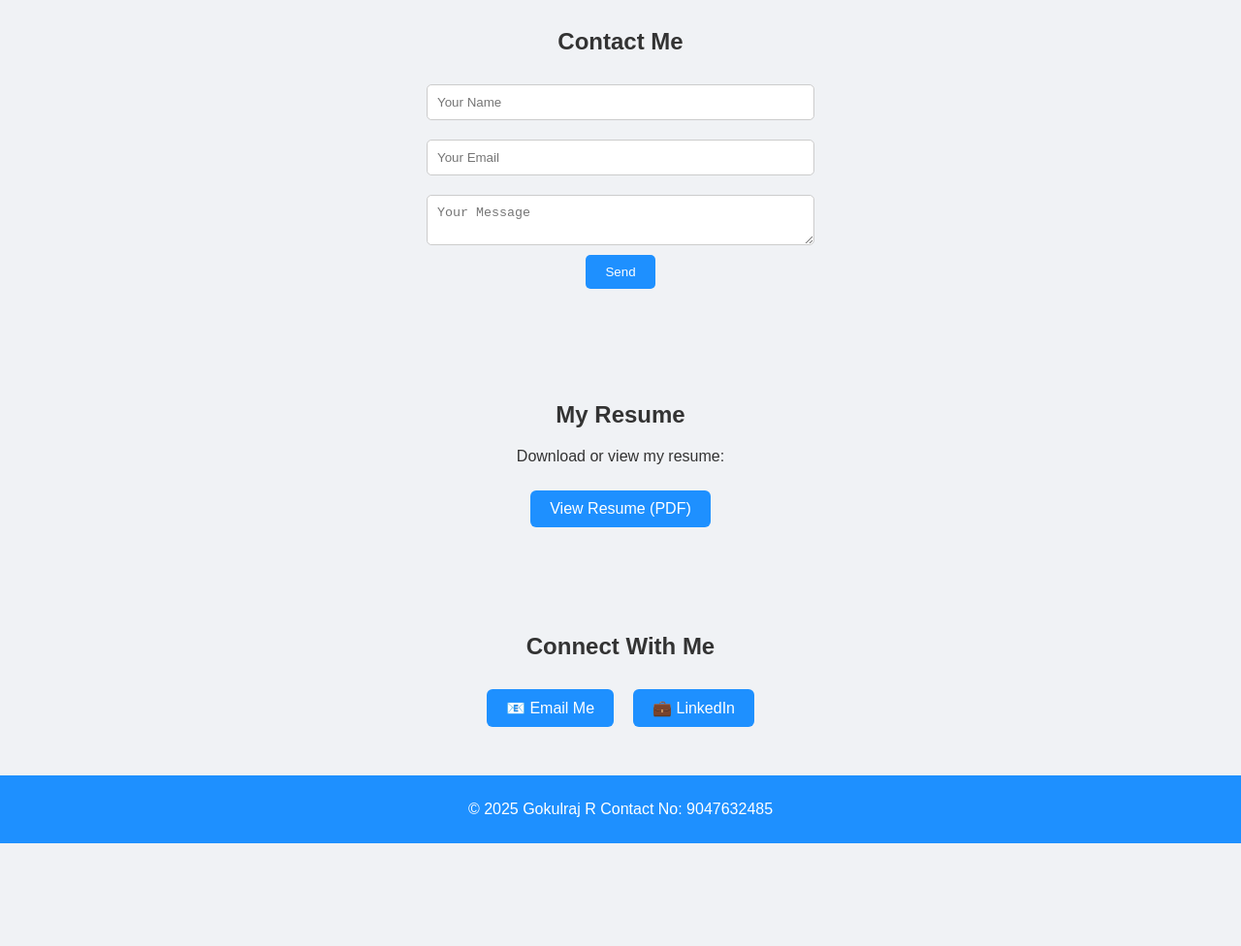
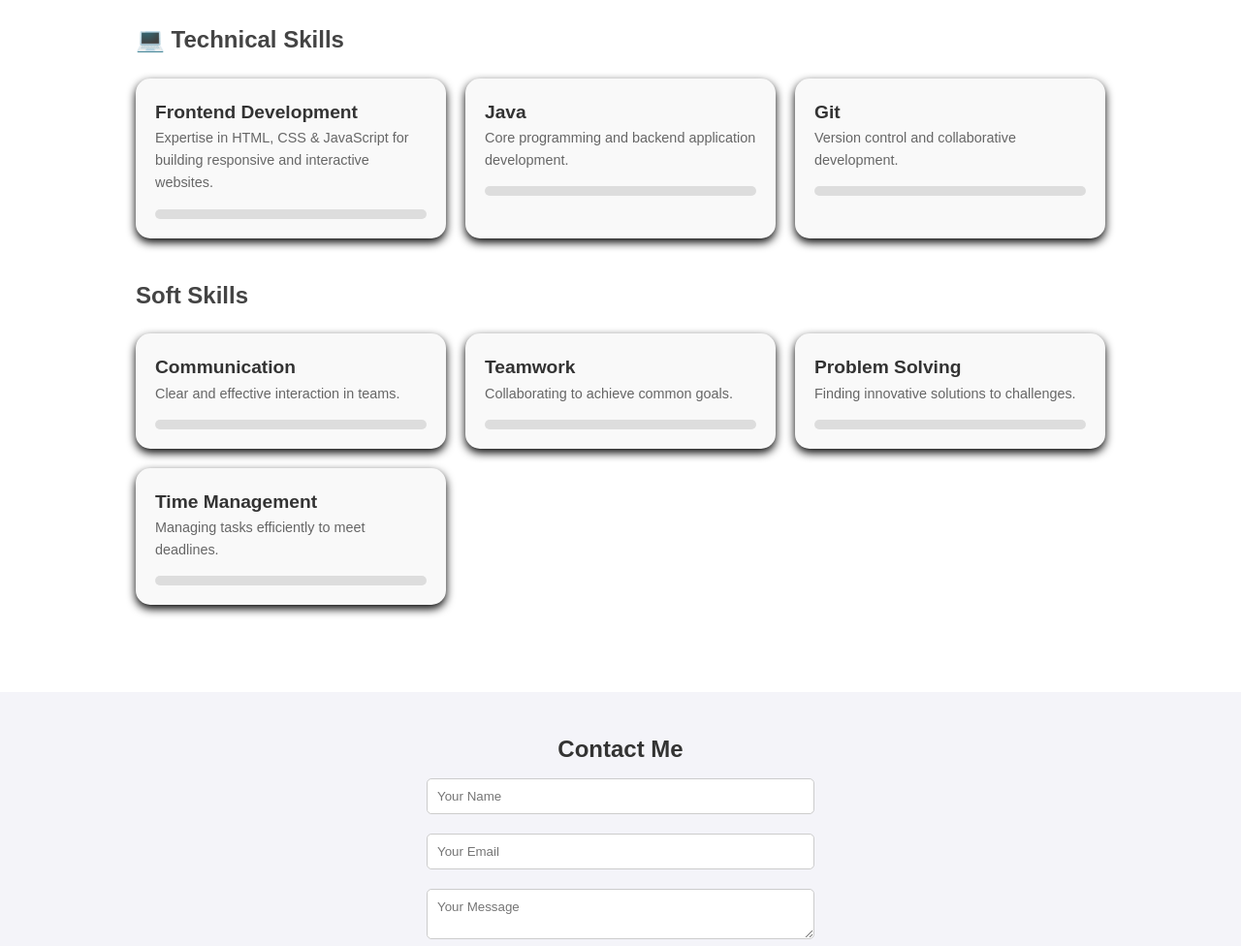
Before and after one commit to gokulraj4545/-my-portfolio, a plain HTML site: page index.html in a window 1280 px wide. Shown: the part 505-1481 px from the top of the page at 97% size. Before the commit the page ends 1375 px from the top, so only its background shows below. Drawn offline with Linux system fonts and the light colour scheme.

Commit message:
files are added

```diff
--- a/index.html
+++ b/index.html
@@ -19,16 +19,123 @@
     </nav>
   </header>
 
+  <!-- Home Section -->
   <section class="home-section">
     <div class="home-content">
       <div class="text">
         <h2>Hi, I’m Gokul Raj</h2>
         <p>Passionate Web Developer specialized in HTML, CSS & JavaScript</p>
       </div>
-      <img src="pic/img.jpg" alt="My Profile" class="profile-img" />
+      <img src="pic/img2.png" alt="My Profile" class="profile-img" />
     </div>
   </section>
 
+  <!-- Skills Section -->
+<section class="skills" id="skills">
+  <h2>My Skills</h2>
+
+  <!-- Technical Skills -->
+  <div class="skill-category">
+    <h3>💻 Technical Skills</h3>
+    <div class="grid">
+
+      <!-- Frontend Development -->
+      <article class="card">
+        <div class="meta">
+          <div class="avatar">🌐</div>
+          <div>
+            <div class="title">Frontend Development</div>
+            <div class="desc">Expertise in HTML, CSS & JavaScript for building responsive and interactive websites.</div>
+          </div>
+        </div>
+        <div class="progress" data-value="85"><i></i></div>
+      </article>
+
+      <!-- Java -->
+      <article class="card">
+        <div class="meta">
+          <div class="avatar">☕</div>
+          <div>
+            <div class="title">Java</div>
+            <div class="desc">Core programming and backend application development.</div>
+          </div>
+        </div>
+        <div class="progress" data-value="75"><i></i></div>
+      </article>
+
+      <!-- Git -->
+      <article class="card">
+        <div class="meta">
+          <div class="avatar">🔧</div>
+          <div>
+            <div class="title">Git</div>
+            <div class="desc">Version control and collaborative development.</div>
+          </div>
+        </div>
+        <div class="progress" data-value="70"><i></i></div>
+      </article>
+
+    </div>
+  </div>
+
+  <!-- Soft Skills -->
+  <div class="skill-category">
+    <h3> Soft Skills</h3>
+    <div class="grid">
+
+      <!-- Communication -->
+      <article class="card">
+        <div class="meta">
+          <div class="avatar">🗣</div>
+          <div>
+            <div class="title">Communication</div>
+            <div class="desc">Clear and effective interaction in teams.</div>
+          </div>
+        </div>
+        <div class="progress" data-value="85"><i></i></div>
+      </article>
+
+      <!-- Teamwork -->
+      <article class="card">
+        <div class="meta">
+          <div class="avatar">🤝</div>
+          <div>
+            <div class="title">Teamwork</div>
+            <div class="desc">Collaborating to achieve common goals.</div>
+          </div>
+        </div>
+        <div class="progress" data-value="90"><i></i></div>
+      </article>
+
+      <!-- Problem Solving -->
+      <article class="card">
+        <div class="meta">
+          <div class="avatar">💡</div>
+          <div>
+            <div class="title">Problem Solving</div>
+            <div class="desc">Finding innovative solutions to challenges.</div>
+          </div>
+        </div>
+        <div class="progress" data-value="80"><i></i></div>
+      </article>
+
+      <!-- Time Management -->
+      <article class="card">
+        <div class="meta">
+          <div class="avatar">⏰</div>
+          <div>
+            <div class="title">Time Management</div>
+            <div class="desc">Managing tasks efficiently to meet deadlines.</div>
+          </div>
+        </div>
+        <div class="progress" data-value="75"><i></i></div>
+      </article>
+
+    </div>
+  </div>
+</section>
+
+  <!-- Contact Section -->
   <section id="contact">
     <h2>Contact Me</h2>
     <form id="contactForm">
@@ -39,24 +146,30 @@
     </form>
     <p id="formResponse"></p>
   </section>
+
+  <!-- Resume Section -->
   <section id="resume">
     <h2>My Resume</h2>
     <p>Download or view my resume:</p>
-  <a href="resume.pdf" target="_blank" class="button">View Resume (PDF)</a>
+    <a href="resume.pdf" target="_blank" class="button">📄 View Resume (PDF)</a>
   </section>
 
+  <!-- Connect Section -->
   <section id="connect">
     <h2>Connect With Me</h2>
     <div class="social-buttons">
-    <a href="gokulraj922005@gmail.com" class="button" target="_blank">📧 Email Me</a>
+      <a href="mailto:gokulraj922005@gmail.com" class="button">📧 Email Me</a>
       <a href="https://www.linkedin.com/in/gokul-raj-r-282b32264" class="button" target="_blank">💼 LinkedIn</a>
     </div>
   </section>
 
+  <!-- Footer -->
+  <footer>
+    <p>© 2025 Gokulraj R</p>
+    <p>Email: <a href="mailto:gokulraj922005@gmail.com">gokulraj922005@gmail.com</a></p>
+    <p>Contact No: 9047632485</p>
+  </footer>
 
-  <footer>
-    <p>© 2025 Gokulraj R    Contact No: 9047632485</p>
-  </footer>
   <script src="script.js"></script>
 </body>
 </html>
--- a/style.css
+++ b/style.css
@@ -12,7 +12,7 @@ body {
 }
 
 header {
-  background-color: #1e90ff;
+  background-color: black;
   color: white;
   padding: 20px 0;
   text-align: center;
@@ -37,14 +37,14 @@ nav ul li {
 }
 
 nav ul li a {
-  color: white;
+  color:gray;
   text-decoration: none;
   font-weight: bold;
   transition: color 0.3s;
 }
 
 nav ul li a:hover {
-  color: #ffd700;
+  color: white;
 
 }
 
@@ -111,7 +111,7 @@ form input, form textarea {
 
 form button {
   padding: 10px 20px;
-  background-color: #1e90ff;
+  background-color: black;
   color: white;
   border: none;
   border-radius: 5px;
@@ -126,7 +126,7 @@ form button:hover {
 footer {
   text-align: center;
   padding: 10px;
-  background-color: #1e90ff;
+  background-color:black;
   color: white;
 }
 
@@ -145,7 +145,7 @@ footer {
 .button {
   display: inline-block;
   padding: 10px 20px;
-  background-color: #1e90ff;
+  background-color: black;
   color: white;
   text-decoration: none;
   border-radius: 6px;
@@ -154,7 +154,7 @@ footer {
 }
 
 .button:hover {
-  background-color: #0d74d1;
+  background-color: black;
 }
 
 .social-buttons {
@@ -162,3 +162,147 @@ footer {
   justify-content: center;
   flex-wrap: wrap;
 }
+
+
+
+/* ===== Basic Reset ===== */
+* {
+  margin: 0;
+  padding: 0;
+  box-sizing: border-box;
+  font-family: "Poppins", sans-serif;
+}
+
+body {
+  background: #f4f4f9;
+  color: #333;
+  line-height: 1.6;
+}
+
+/* ===== Header ===== */
+header {
+  background: #222;
+  color: #fff;
+  padding: 15px 20px;
+  display: flex;
+  justify-content: space-between;
+  align-items: center;
+}
+
+header h1 {
+  font-size: 1.8rem;
+}
+
+nav ul {
+  list-style: none;
+  display: flex;
+  gap: 20px;
+}
+
+nav a {
+  color: #fff;
+  text-decoration: none;
+  font-weight: 500;
+}
+
+nav a:hover {
+  color: #ff9800;
+}
+
+/* ===== Skills Section ===== */
+.skills {
+  padding: 50px 20px;
+  text-align: center;
+  background: #fff;
+}
+
+.skills h2 {
+  font-size: 2rem;
+  margin-bottom: 30px;
+  color: #222;
+}
+
+.skills .grid {
+  display: grid;
+  grid-template-columns: repeat(auto-fit, minmax(280px, 1fr));
+  gap: 20px;
+  max-width: 1000px;
+  margin: auto;
+}
+
+.skills .card {
+  background: #f9f9f9;
+  padding: 20px;
+  border-radius: 15px;
+  box-shadow: 0px 4px 10px black;
+  text-align: left;
+  transition: transform 0.3s;
+}
+
+.skills .card:hover {
+  transform: translateY(-5px);
+}
+
+/* Avatar Circle */
+.skills .avatar {
+  background: black;
+  color: #fff;
+  width: 70px;
+  height: 70px;
+  display: none;
+  align-items: center;
+  justify-content: center;
+  border-radius: 50%;
+  font-weight: bold;
+  margin-right: 15px;
+}
+
+/* Meta Info */
+.skills .meta {
+  display: flex;
+  align-items: center;
+  margin-bottom: 15px;
+}
+
+.skills .title {
+  font-size: 1.2rem;
+  font-weight: bold;
+  color: #333;
+}
+
+.skills .desc {
+  font-size: 0.9rem;
+  color: #666;
+}
+
+/* Progress Bar */
+.skills .progress {
+  position: relative;
+  height: 10px;
+  background: #ddd;
+  border-radius: 5px;
+  overflow: hidden;
+  margin-top: 10px;
+}
+
+.skills .progress i {
+  display: block;
+  height: 100%;
+  background: linear-gradient(90deg, #ff9800, #ff5722);
+  width: 0;
+  transition: width 1s ease-in-out;
+}
+/* Skill Category */
+.skill-category {
+  margin-bottom: 40px;
+}
+
+.skill-category h3 {
+  font-size: 1.5rem;
+  margin-bottom: 20px;
+  color: #444;
+  text-align: left;
+  max-width: 1000px;
+  margin-left: auto;
+  margin-right: auto;
+}
```
Also changed, not shown: about.html (+3 -3 lines), pic/img.jpg (deleted), 1 other file. Lines whose indentation alone changed are shown as unchanged.
